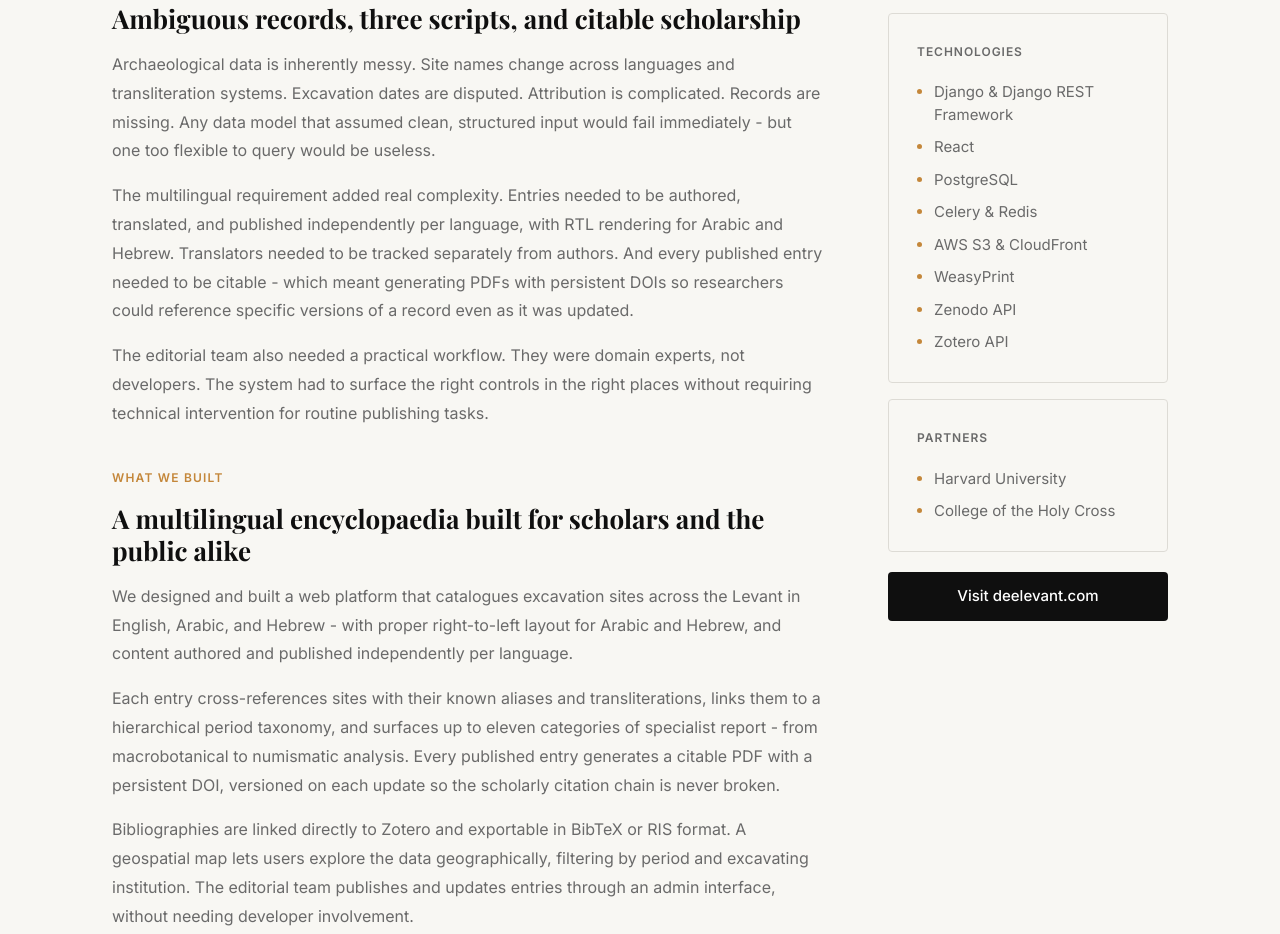
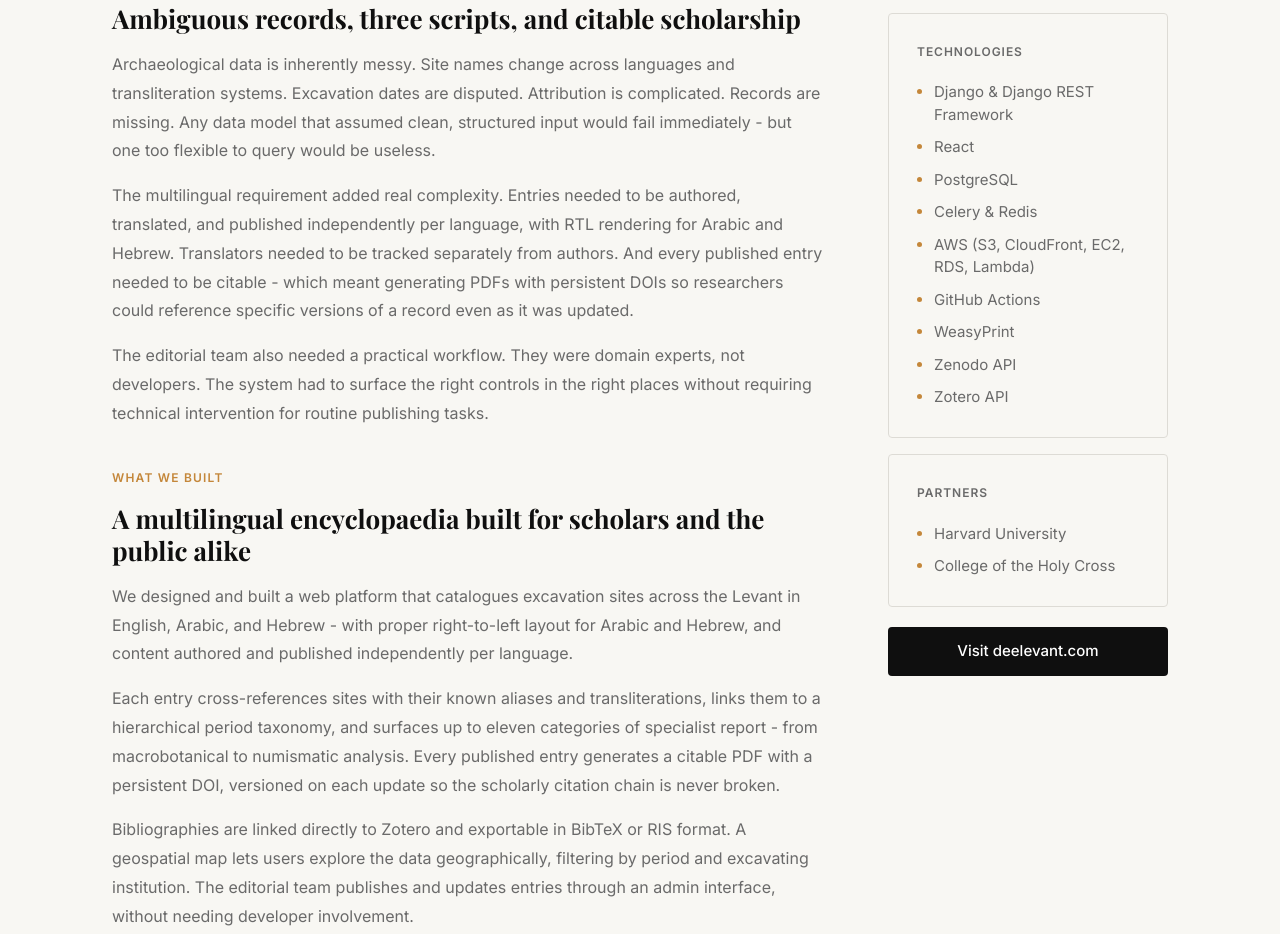
Before and after one commit to partheebanb/jabbar, an Astro site: page /deel in a window 1280 px wide. Shown: the part 2016-2950 px from the top of the page. Built offline with nearby package versions, Linux system fonts and the light colour scheme; Astro itself is replaced by a stand-in of ours; a web font is replaced by a local one.

Commit message:
update DEEL technologies

```diff
--- a/src/pages/deel.astro
+++ b/src/pages/deel.astro
@@ -124,7 +124,8 @@
               <div class="cs-list__item">React</div>
               <div class="cs-list__item">PostgreSQL</div>
               <div class="cs-list__item">Celery &amp; Redis</div>
-              <div class="cs-list__item">AWS S3 &amp; CloudFront</div>
+              <div class="cs-list__item">AWS (S3, CloudFront, EC2, RDS, Lambda)</div>
+              <div class="cs-list__item">GitHub Actions</div>
               <div class="cs-list__item">WeasyPrint</div>
               <div class="cs-list__item">Zenodo API</div>
               <div class="cs-list__item">Zotero API</div>
```
